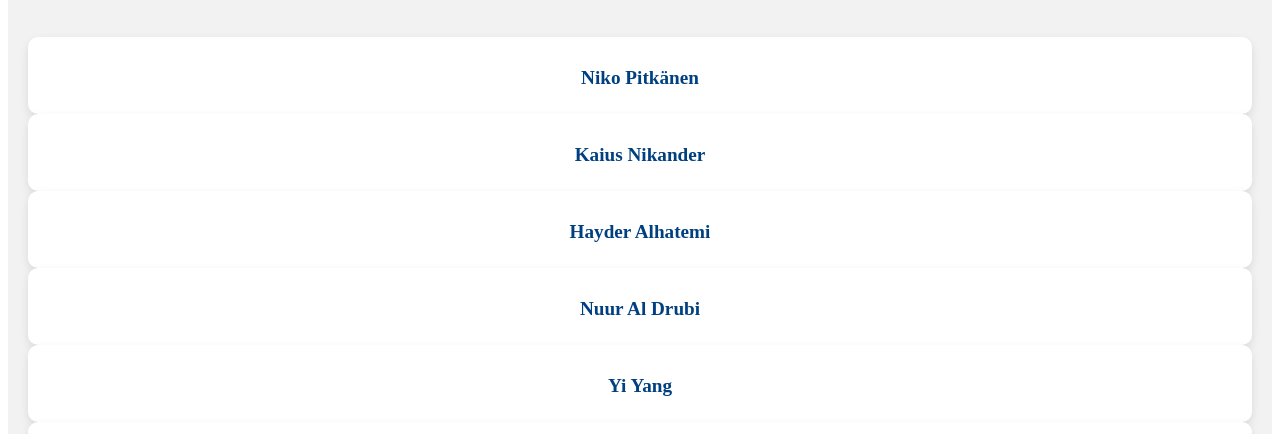
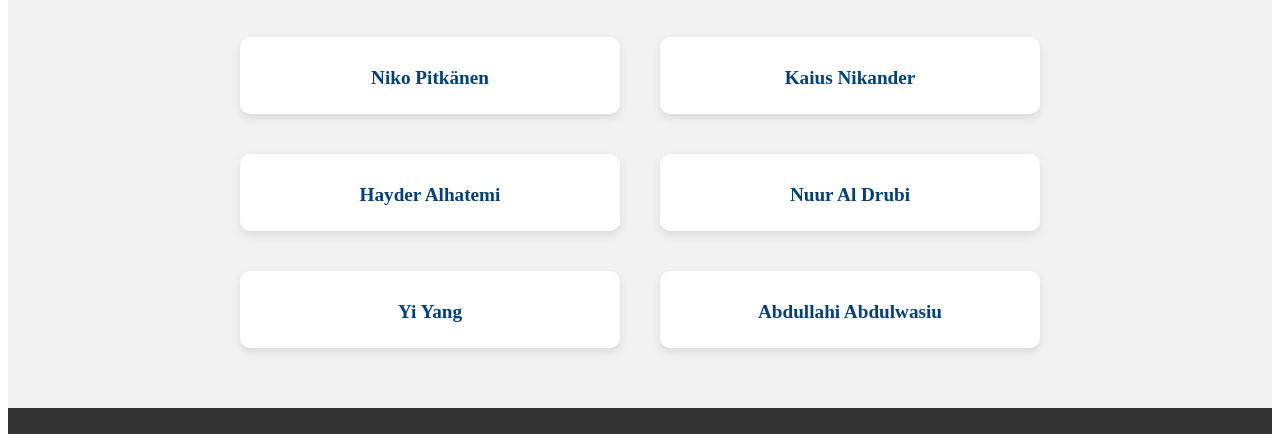
Before and after one commit to kaiusnikander/group-5, a plain HTML site: page team.html in a window 1280 px wide. Shown: the part 333-767 px from the top of the page. Drawn offline with Linux system fonts and the light colour scheme.

Commit message:
style: implement a 2 by 2 grid layout for the names

```diff
--- a/style.css
+++ b/style.css
@@ -87,6 +87,14 @@ footer {
     margin-bottom: 40px;
 }
 
+.team-grid {
+    display: grid;
+    grid-template-columns: repeat(2, 1fr);
+    gap: 40px;
+    max-width: 800px;
+    margin: 0 auto;
+}
+
 .team-member {
     background-color: #ffffff;
     padding: 20px;
```
